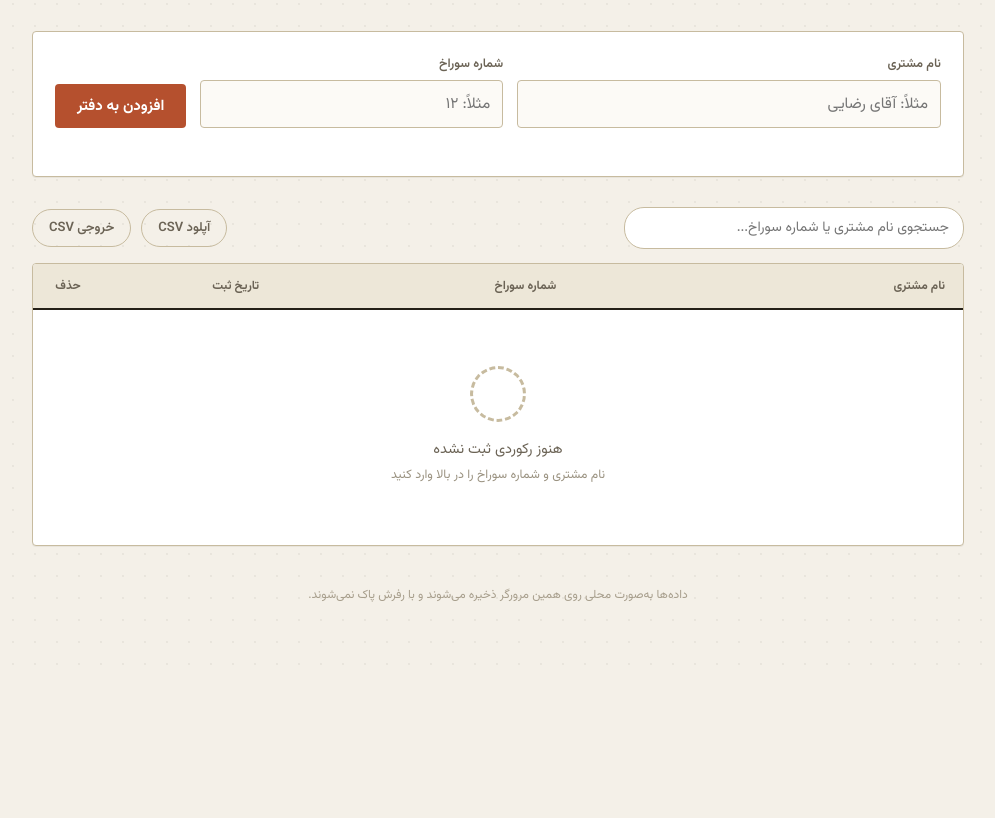
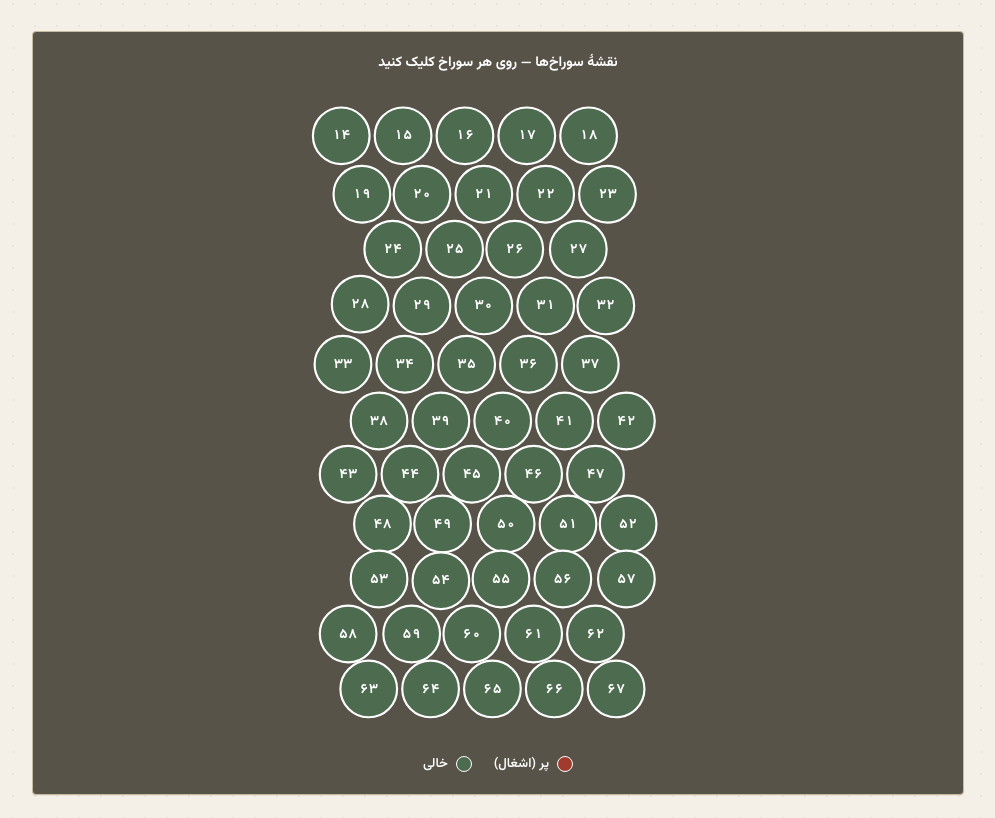
Before and after one commit to mersadn/holetracker, a website: page index.html in a window 1280 px wide. Shown: the part 129-947 px from the top of the page, without its empty margins (142-1137 px from the left). Before the commit the page ends 813 px from the top, so only its background shows below. Drawn offline with Linux system fonts and the light colour scheme.

Commit message:
Update index.html

```diff
--- a/index.html
+++ b/index.html
@@ -4,6 +4,14 @@
 <meta charset="UTF-8">
 <meta name="viewport" content="width=device-width, initial-scale=1.0">
 <title>دفتر ثبت سوراخ‌ها</title>
+<link rel="manifest" href="manifest.json">
+<meta name="theme-color" content="#B5502E">
+<meta name="mobile-web-app-capable" content="yes">
+<meta name="apple-mobile-web-app-capable" content="yes">
+<meta name="apple-mobile-web-app-status-bar-style" content="black-translucent">
+<meta name="apple-mobile-web-app-title" content="سوراخ‌ها">
+<link rel="icon" href="icon-192.png" type="image/png">
+<link rel="apple-touch-icon" href="icon-192.png">
 <link rel="preconnect" href="https://fonts.googleapis.com">
 <link href="https://fonts.googleapis.com/css2?family=Vazirmatn:wght@400;500;600;700;800&display=swap" rel="stylesheet">
 <style>
@@ -249,6 +257,64 @@
     color:var(--ink);
   }
 
+  .map-panel{
+    background:#585349;
+    border:1.5px solid var(--line-strong);
+    border-radius: var(--radius);
+    box-shadow: var(--shadow);
+    padding:20px;
+    margin-bottom:26px;
+  }
+  .map-panel .map-title{
+    color:#fff;
+    font-size:14px;
+    font-weight:700;
+    margin-bottom:12px;
+    text-align:center;
+  }
+  .map-legend{
+    display:flex;
+    justify-content:center;
+    gap:22px;
+    margin-top:14px;
+    flex-wrap:wrap;
+  }
+  .map-legend .item{
+    display:flex;
+    align-items:center;
+    gap:8px;
+    font-size:13px;
+    color:#fff;
+    font-weight:600;
+  }
+  .map-legend .dot{
+    width:16px;height:16px;
+    border-radius:50%;
+    border:1.5px solid #fff;
+    display:inline-block;
+  }
+  .map-svg-wrap{
+    max-width:420px;
+    margin:0 auto;
+  }
+  .hole-circle{
+    stroke:#fff;
+    stroke-width:2.5;
+    cursor:pointer;
+    transition: fill .15s ease, opacity .15s ease;
+  }
+  .hole-circle:hover{ opacity:0.82; }
+  .hole-circle-text{
+    fill:#fff;
+    font-family:'Vazirmatn', Tahoma, sans-serif;
+    font-size:16px;
+    font-weight:700;
+    text-anchor:middle;
+    dominant-baseline:middle;
+    pointer-events:none;
+    font-variant-numeric: tabular-nums;
+  }
+
   /* ---------- Table ---------- */
   .table-panel{
     overflow:hidden;
@@ -366,6 +432,17 @@
     </div>
   </header>
 
+  <div class="map-panel" id="mapPanel">
+    <div class="map-title">نقشهٔ سوراخ‌ها — روی هر سوراخ کلیک کنید</div>
+    <div class="map-svg-wrap">
+      <svg id="holeMapSvg" viewBox="0 0 489 751" xmlns="http://www.w3.org/2000/svg"></svg>
+    </div>
+    <div class="map-legend">
+      <span class="item"><span class="dot" style="background:var(--danger);"></span> پر (اشغال)</span>
+      <span class="item"><span class="dot" style="background:var(--ok);"></span> خالی</span>
+    </div>
+  </div>
+
   <div class="panel">
     <form class="entry" id="entryForm" autocomplete="off">
       <div class="field">
@@ -451,6 +528,8 @@
   const exportBtn = document.getElementById("exportBtn");
   const importBtn = document.getElementById("importBtn");
   const importFile = document.getElementById("importFile");
+  const mapPanel = document.getElementById("mapPanel");
+  const holeMapSvg = document.getElementById("holeMapSvg");
 
   const persianDigits = ['۰','۱','۲','۳','۴','۵','۶','۷','۸','۹'];
   function toPersianDigits(str){
@@ -462,6 +541,84 @@
     const formatted = d.toLocaleDateString('fa-IR', { year:'numeric', month:'2-digit', day:'2-digit' });
     const time = d.toLocaleTimeString('fa-IR', { hour:'2-digit', minute:'2-digit' });
     return formatted + " - " + time;
+  }
+
+  // ---------- نقشهٔ سوراخ‌ها ----------
+  // مختصات دقیق مرکز هر سوراخ، استخراج‌شده از عکس چیدمان واقعی رَک
+  const HOLE_MAP_LAYOUT = [
+    [14,62,58],[15,134,58],[16,206,58],[17,278,58],[18,350,58],
+    [19,86,126],[20,156,126],[21,228,126],[22,300,126],[23,372,126],
+    [24,122,190],[25,194,190],[26,264,190],[27,338,190],
+    [28,84,254],[29,156,256],[30,228,256],[31,300,256],[32,370,256],
+    [33,64,324],[34,136,324],[35,208,324],[36,280,324],[37,352,324],
+    [38,106,390],[39,178,390],[40,250,390],[41,322,390],[42,394,390],
+    [43,70,452],[44,142,452],[45,214,452],[46,286,452],[47,358,452],
+    [48,110,510],[49,180,510],[50,254,510],[51,326,510],[52,396,510],
+    [53,106,574],[54,178,576],[55,248,574],[56,320,574],[57,394,574],
+    [58,70,638],[59,144,638],[60,214,638],[61,286,638],[62,358,638],
+    [63,94,702],[64,166,702],[65,238,702],[66,310,702],[67,382,702]
+  ];
+  const HOLE_RADIUS = 33;
+  let mapBuilt = false;
+
+  function buildHoleMap(){
+    if (mapBuilt) return;
+    const ns = "http://www.w3.org/2000/svg";
+    HOLE_MAP_LAYOUT.forEach(function(h){
+      const num = h[0], cx = h[1], cy = h[2];
+      const circle = document.createElementNS(ns, "circle");
+      circle.setAttribute("cx", cx);
+      circle.setAttribute("cy", cy);
+      circle.setAttribute("r", HOLE_RADIUS);
+      circle.setAttribute("class", "hole-circle");
+      circle.setAttribute("data-hole", num);
+
+      const title = document.createElementNS(ns, "title");
+      circle.appendChild(title);
+
+      const text = document.createElementNS(ns, "text");
+      text.setAttribute("x", cx);
+      text.setAttribute("y", cy);
+      text.setAttribute("class", "hole-circle-text");
+      text.textContent = toPersianDigits(num);
+
+      holeMapSvg.appendChild(circle);
+      holeMapSvg.appendChild(text);
+    });
+
+    holeMapSvg.addEventListener("click", function(e){
+      const circle = e.target.closest(".hole-circle");
+      if (!circle) return;
+      const num = circle.getAttribute("data-hole");
+      const occupant = records.find(r => String(r.hole) === String(num));
+
+      if (occupant){
+        alert(`سوراخ ${toPersianDigits(num)} در اختیار «${occupant.name}» است.`);
+      } else {
+        holeInput.value = num;
+        nameInput.focus();
+        window.scrollTo({ top: 0, behavior: "smooth" });
+      }
+    });
+
+    mapBuilt = true;
+  }
+
+  function renderMap(){
+    buildHoleMap();
+    const circles = holeMapSvg.querySelectorAll(".hole-circle");
+    circles.forEach(function(circle){
+      const num = circle.getAttribute("data-hole");
+      const occupant = records.find(r => String(r.hole) === String(num));
+      const title = circle.querySelector("title");
+      if (occupant){
+        circle.style.fill = "var(--danger)";
+        title.textContent = `سوراخ ${num} — پر (${occupant.name})`;
+      } else {
+        circle.style.fill = "var(--ok)";
+        title.textContent = `سوراخ ${num} — خالی`;
+      }
+    });
   }
 
   function render(){
@@ -499,6 +656,8 @@
     }
 
     totalCount.textContent = toPersianDigits(records.length);
+
+    renderMap();
   }
 
   form.addEventListener("submit", function(e){
@@ -676,6 +835,14 @@
 
   render();
 })();
+
+if ("serviceWorker" in navigator){
+  window.addEventListener("load", function(){
+    navigator.serviceWorker.register("sw.js").catch(function(err){
+      console.warn("ثبت Service Worker با خطا مواجه شد:", err);
+    });
+  });
+}
 </script>
 
 </body>
```
